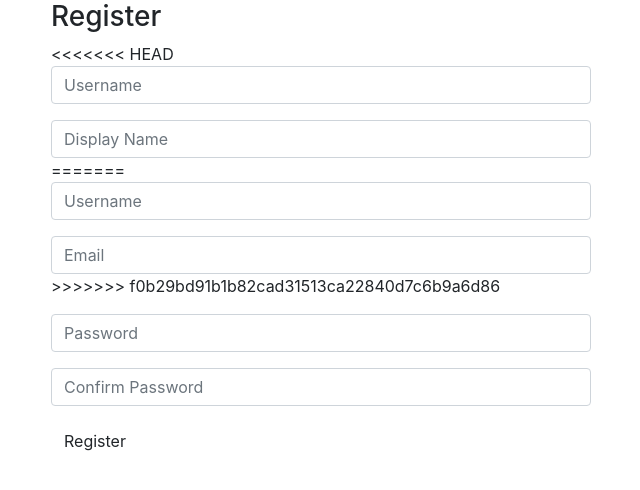
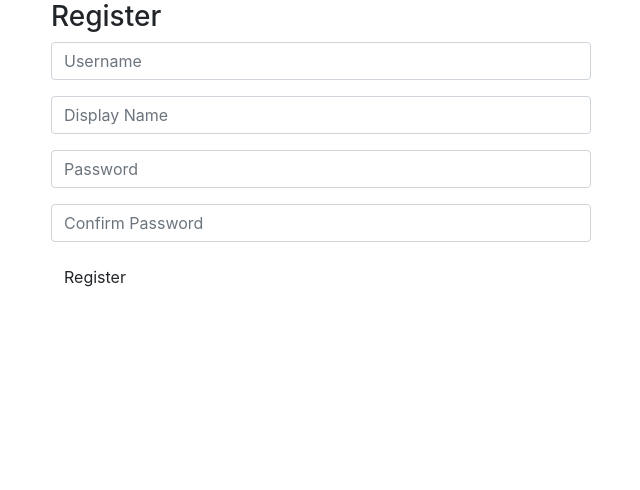
Before and after one commit to lkirazc1/ChatApp, a Flask app: page /register in a window 1280 px wide. Shown: the part 60-550 px from the top of the page, without its empty margins (34-674 px from the left). Run offline with Flask 2, Linux system fonts and the light colour scheme; some libraries are stand-ins or nearby versions.

Commit message:
templates

```diff
--- a/templates/forgot.html
+++ /dev/null
@@ -1 +0,0 @@
-this is a text
--- a/templates/index.html
+++ b/templates/index.html
@@ -1,4 +1,3 @@
-<<<<<<< HEAD
 {% extends "layout.html" %}
 
 {% block title %} Chat {% endblock %}
@@ -6,6 +5,3 @@
 {% block main %}
 
 {% endblock %}
-=======
-In test
->>>>>>> f0b29bd91b1b82cad31513ca22840d7c6b9a6d86
--- a/templates/register.html
+++ b/templates/register.html
@@ -11,17 +11,10 @@
                 <div class="panel-body">
                     <form action="{{ url_for('register') }}" method="post">
                         <div class="form-group">
-<<<<<<< HEAD
                             <input type="text" class="form-control" id="username" name="username" placeholder="Username" required>
                         </div>
                         <div class="form-group">
                             <input type="text" class="form-control" id="display_name" name="display_name" placeholder="Display Name" required>
-=======
-                            <input type="username" class="form-control" id="username" name="username" placeholder="Username" required>
-                        </div>
-                        <div class="form-group">
-                            <input type="email" class="form-control" id="email" name="email" placeholder="Email" required>
->>>>>>> f0b29bd91b1b82cad31513ca22840d7c6b9a6d86
                         </div>
                         <div class="form-group">
                             <input type="password" class="form-control" id="password" name="password" placeholder="Password" required>
```
